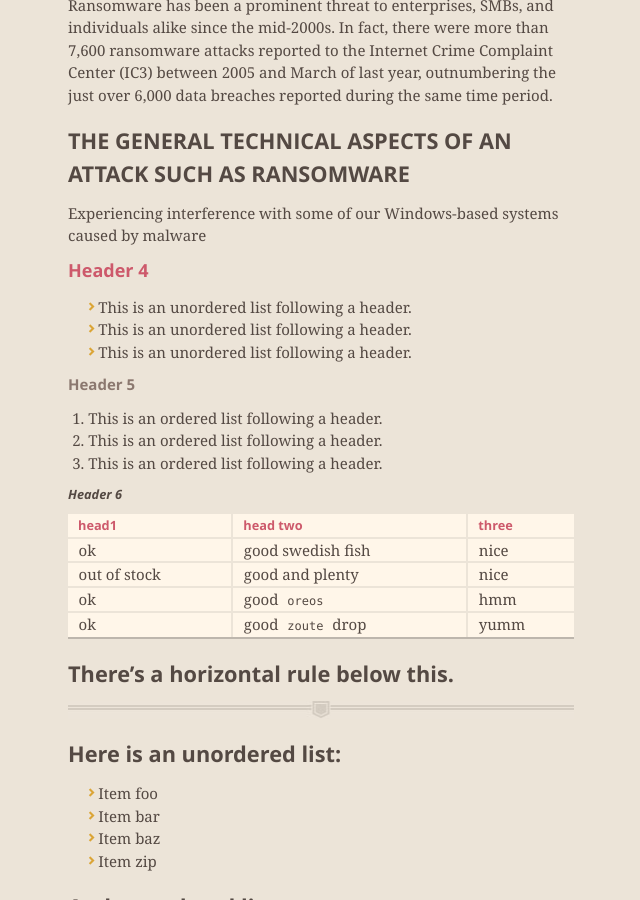
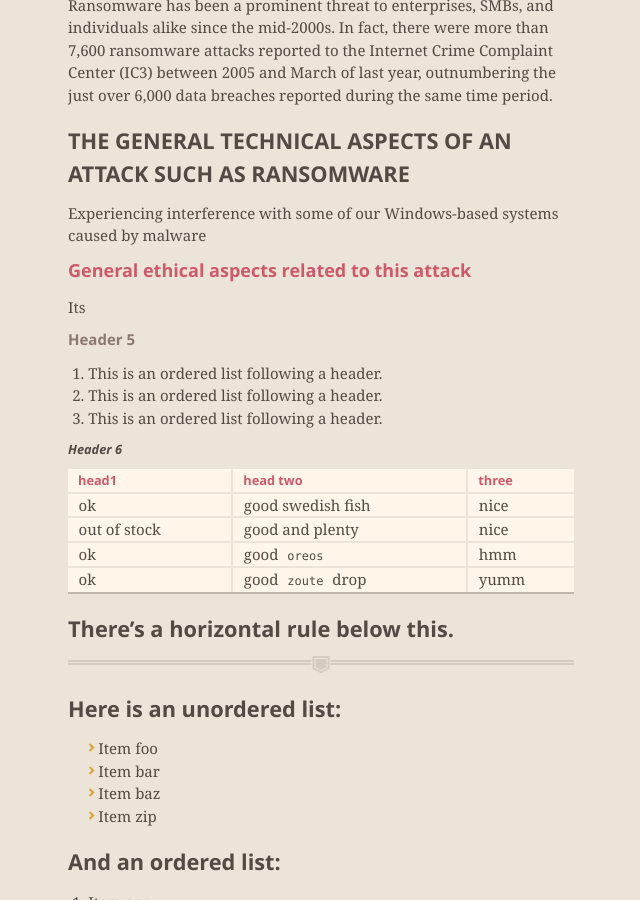
Before and after one commit to nehole/nehole.github.io, a Jekyll site: the page built from index.md, in a window 1280 px wide and 900 px high, scrolled down 534 px. Shown: the whole window, without its empty margins (319-959 px from the left). Built offline with Jekyll 4.4.1, drawn with Linux system fonts in a browser that asks for light colours; nearby versions of some CDN libraries; our own code applies the rules of GitHub Pages for plain Markdown files.

Commit message:
Update index.md

```diff
--- a/index.md
+++ b/index.md
@@ -14,12 +14,9 @@ Ransomware has been a prominent threat to enterprises, SMBs, and individuals ali
 
 Experiencing interference with some of our Windows-based systems caused by malware
 
-#### [](#header-4)Header 4
+#### [](#header-4)General ethical aspects related to this attack
 
-*   This is an unordered list following a header.
-*   This is an unordered list following a header.
-*   This is an unordered list following a header.
-
+Its
 ##### [](#header-5)Header 5
 
 1.  This is an ordered list following a header.
```
